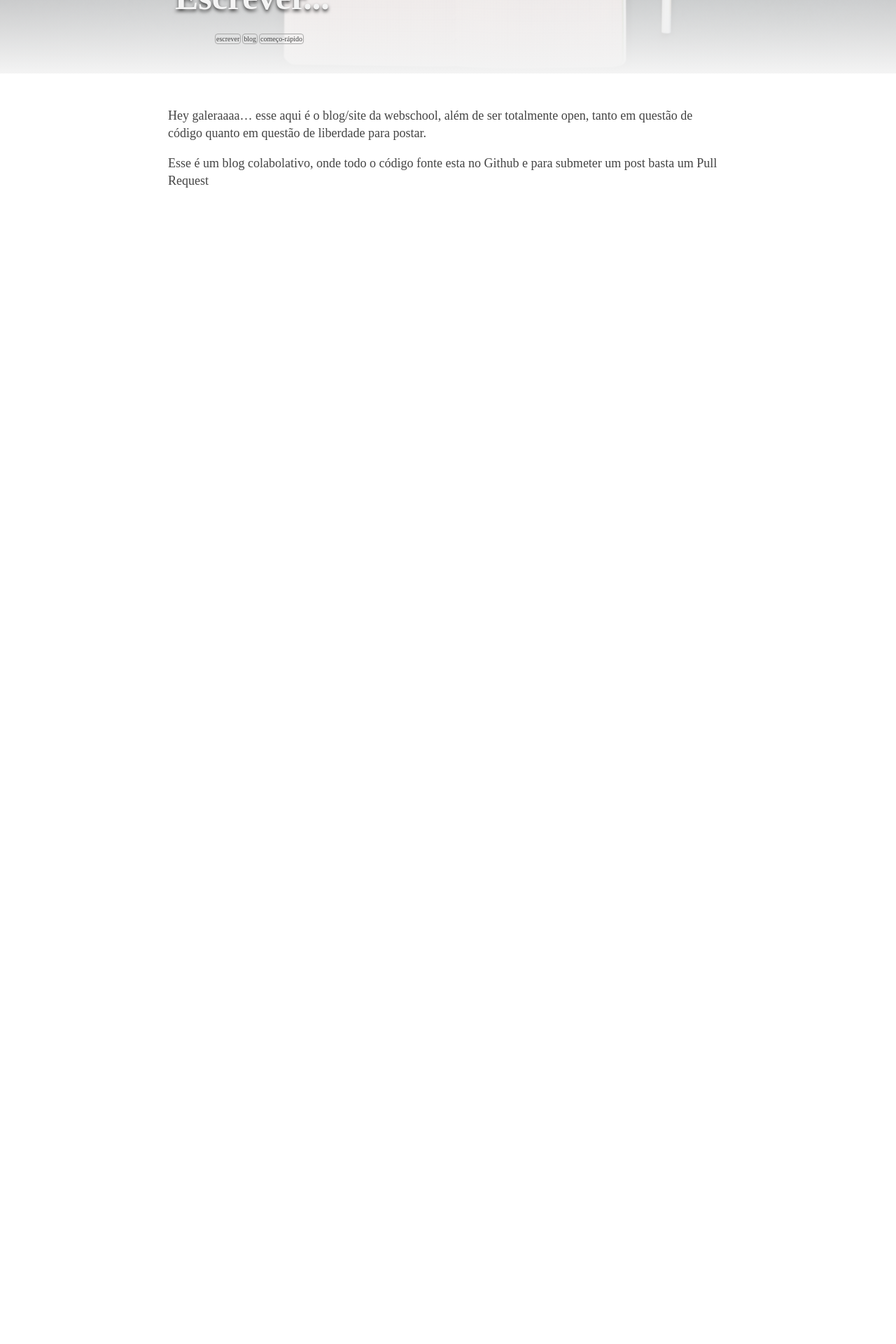
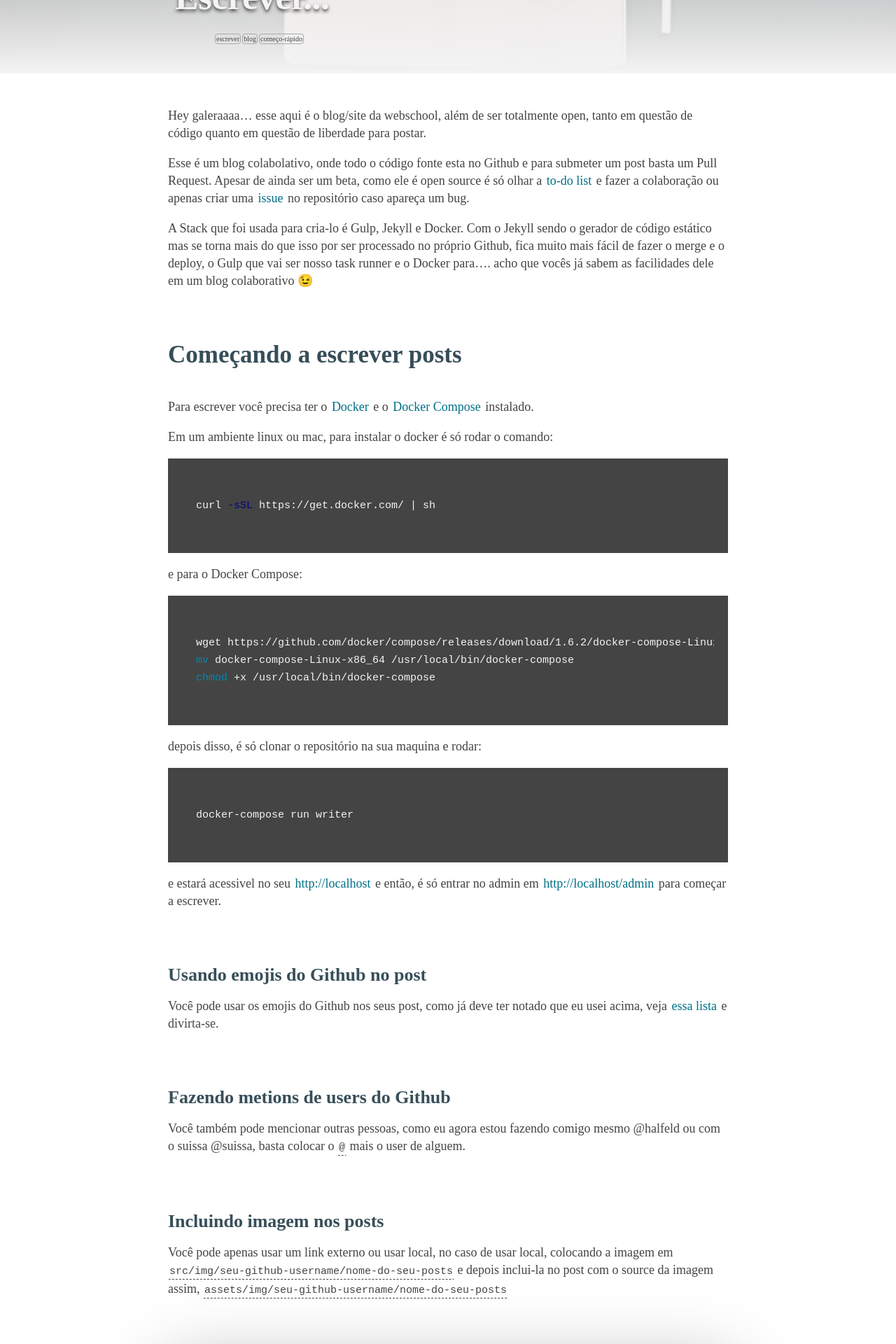
Before and after one commit to Webschool-io/webschool-io.github.io, a Jekyll site: the page built from _posts/2016-10-07-escrevendo.markdown, in a window 1280 px wide. Shown: the part 496-2416 px from the top of the page at 70% size. Built offline with Jekyll 4.4.1, drawn with Linux system fonts in a browser that asks for light colours; emoji names are drawn with the system emoji font; some web fonts are replaced.

Commit message:
Fix some styles and Add gulp task jekyll admin

````diff
--- a/_posts/2016-10-07-escrevendo.markdown
+++ b/_posts/2016-10-07-escrevendo.markdown
@@ -12,4 +12,47 @@ tags:
 
 Hey galeraaaa... esse aqui é o blog/site da webschool, além de ser totalmente open, tanto em questão de código quanto em questão de liberdade para postar.
 
-Esse é um blog colabolativo, onde todo o código fonte esta no Github e para submeter um post basta um Pull Request
+Esse é um blog colabolativo, onde todo o código fonte esta no Github e para submeter um post basta um Pull Request. Apesar de ainda ser um beta, como ele é open source é só olhar a [to-do list](https://github.com/Webschool-io/blog/projects/1) e fazer a colaboração ou apenas criar uma [issue](https://github.com/Webschool-io/blog/issues/new) no repositório caso apareça um bug.
+
+A Stack que foi usada para cria-lo é Gulp, Jekyll e Docker. Com o Jekyll sendo o gerador de código estático mas se torna mais do que isso por ser processado no próprio Github, fica muito mais fácil de fazer o merge e o deploy, o Gulp que vai ser nosso task runner e o Docker para.... acho que vocês já sabem as facilidades dele em um blog colaborativo :wink:
+
+# Começando a escrever posts
+
+Para escrever você precisa ter o [Docker](http://docker.com/) e o [Docker Compose](https://docs.docker.com/compose/) instalado.
+
+Em um ambiente linux ou mac, para instalar o docker é só rodar o comando:
+
+```bash
+curl -sSL https://get.docker.com/ | sh
+```
+
+e para o Docker Compose:
+
+```bash
+wget https://github.com/docker/compose/releases/download/1.6.2/docker-compose-Linux-x86_64
+mv docker-compose-Linux-x86_64 /usr/local/bin/docker-compose
+chmod +x /usr/local/bin/docker-compose
+```
+
+depois disso, é só clonar o repositório na sua maquina e rodar:
+
+```bash
+docker-compose run writer
+```
+
+e estará acessivel no seu [http://localhost](http://localhost) e então, é só entrar no admin em [http://localhost/admin](http://localhost/admin) para começar a escrever.
+
+## Usando emojis do Github no post
+
+Você pode usar os emojis do Github nos seus post, como já deve ter notado que eu usei acima, veja [essa lista](http://www.webpagefx.com/tools/emoji-cheat-sheet/) e divirta-se.
+
+## Fazendo metions de users do Github
+
+Você também pode mencionar outras pessoas, como eu agora estou fazendo comigo mesmo @halfeld ou com o suissa @suissa, basta colocar o `@` mais o user de alguem.
+
+## Incluindo imagem nos posts
+
+Você pode apenas usar um link externo ou usar local, no caso de usar local, colocando a imagem em `src/img/seu-github-username/nome-do-seu-posts` e depois inclui-la no post com o source da imagem assim,  `assets/img/seu-github-username/nome-do-seu-posts`
+
+
+![techo de código](/assets/img/halfeld/escrever/code.png)
--- a/bower.json
+++ b/bower.json
@@ -21,8 +21,6 @@
     "tests"
   ],
   "dependencies": {
-    "nprogress": "^0.2.0",
-    "zepto_lazyload": "^1.8.4",
     "zepto": "^1.1.6"
   }
 }
--- a/gulpfile.babel.js
+++ b/gulpfile.babel.js
@@ -8,7 +8,9 @@ import path from './tasks/paths'
 import browserSync from './tasks/browser-sync'
 import jekyllBuild from './tasks/jekyll-build'
 import jekyllReload from './tasks/jekyll-reload'
+import jekyllAdmin from './tasks/jekyll-admin'
 import watch from './tasks/watch'
+import watchPosts from './tasks/watch-posts'
 import postcss from './tasks/postcss'
 import images from './tasks/images'
 import js from './tasks/js'
@@ -28,9 +30,11 @@ gulp.task('server', () => browserSync())
 // Jekyll reload
 gulp.task('jekyll:build', () => jekyllBuild())
 gulp.task('jekyll:reload', () => jekyllReload())
+gulp.task('jekyll:admin', ['watch:posts'], () => jekyllAdmin())
 
 // Watch
 gulp.task('watch', () => watch())
+gulp.task('watch:posts', () => watchPosts())
 
 // Default task
 gulp.task('default', ['js', 'styles', 'images', 'jekyll:build', 'server', 'watch'])
````
Also changed, not shown: src/postcss/sections/blog/_post-content.css (+12 -6 lines), tasks/jekyll-admin.js (added, +7 -0 lines), tasks/watch-posts.js (added, +9 -0 lines), assets/css/main.css, assets/img/halfeld/escrever/code.png (added), src/img/halfeld/escrever/code.png (added).
